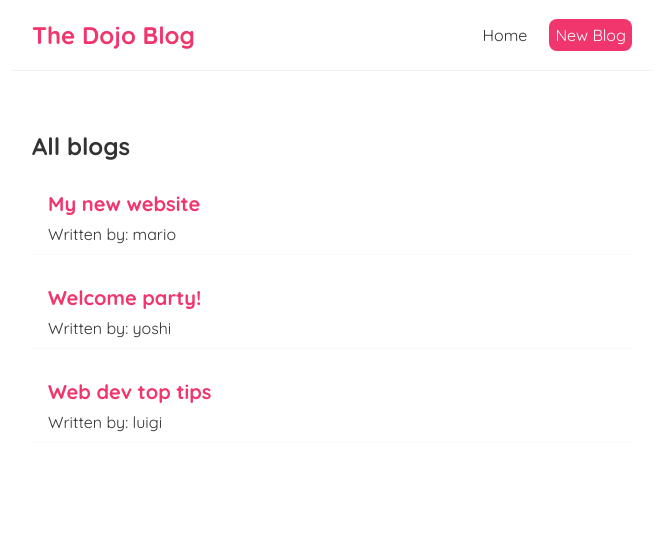
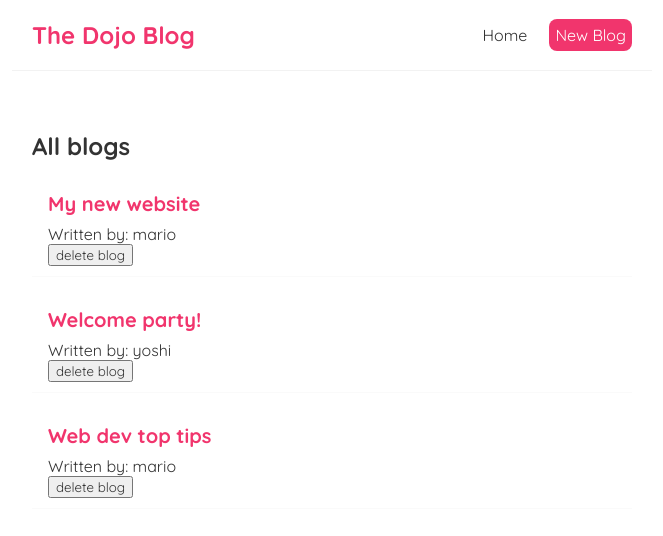
Before and after one commit to Nadia-Hamid/meu-primeiro-reactapp, a React (Create React App) app: page / in a window 1280 px wide. Shown: the top 536 px of the page, without its empty margins (308-971 px from the left). Built offline with nearby package versions, Linux system fonts and the light colour scheme; the HTML template or start-up script is replaced by a standard one.

Commit message:
Functions as props

```diff
--- a/src/BlogList.js
+++ b/src/BlogList.js
@@ -1,4 +1,4 @@
-const BlogList = ({ blogs, title }) => {
+const BlogList = ({ blogs, title, handleDelete }) => {
 
     return (
         <div className="blog-list">
@@ -7,6 +7,7 @@
                 <div className="blog-preview" key={blog.id}>
                     <h2>{blog.title}</h2>
                     <p>Written by: {blog.author}</p>
+                    <button onClick={() => handleDelete(blog.id)}>delete blog</button>
                 </div>
             ))}
         </div>
--- a/src/Home.js
+++ b/src/Home.js
@@ -5,14 +5,20 @@
     const [blogs, setBlogs] = useState([
         { title: "My new website", body: "lorem ipsum...", author: "mario", id: 1 },
         { title: "Welcome party!", body: "lorem ipsum...", author: "yoshi", id: 2 },
-        { title: "Web dev top tips", body: "lorem ipsum...", author: "luigi", id: 3 }
+        { title: "Web dev top tips", body: "lorem ipsum...", author: "mario", id: 3 }
     ]);
+
+    const handleDelete = (id) => {
+        const newBlogs = blogs.filter(blog => blog.id !== id)
+        setBlogs(newBlogs);
+    }
 
     return (
         <div className="home">
-            <BlogList blogs={blogs} title="All blogs" />
+            <BlogList blogs={blogs} title="All blogs" handleDelete={handleDelete}/>
         </div>
     );
 };
 
 export default Home;
+//<BlogList blogs={blogs.filter((blog) => blog.author === 'mario')} title="Mario's blogs" />
```
